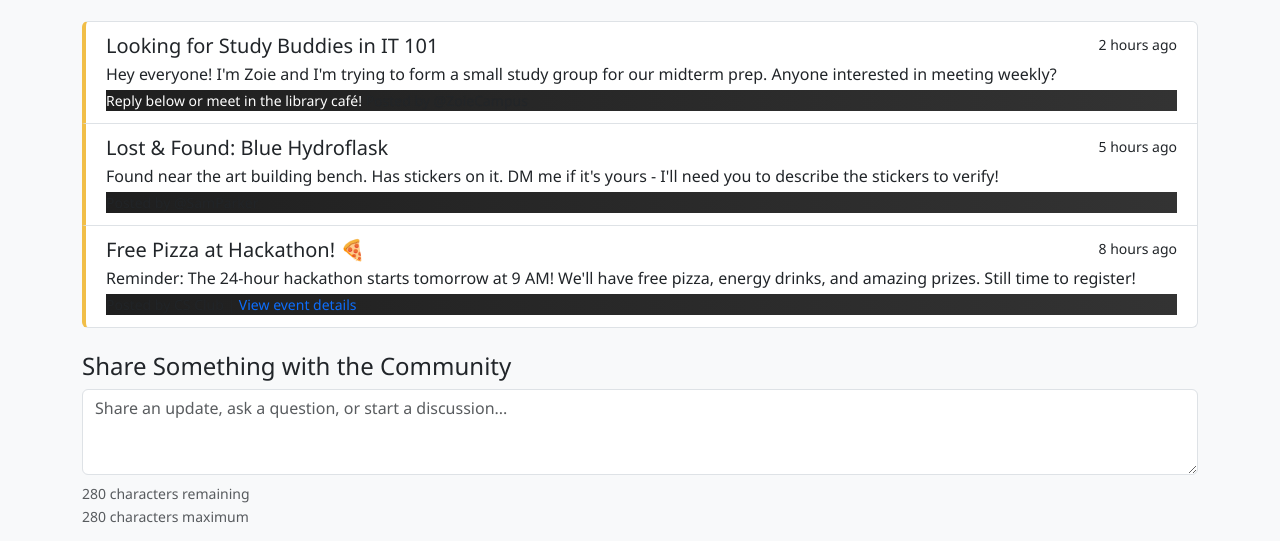
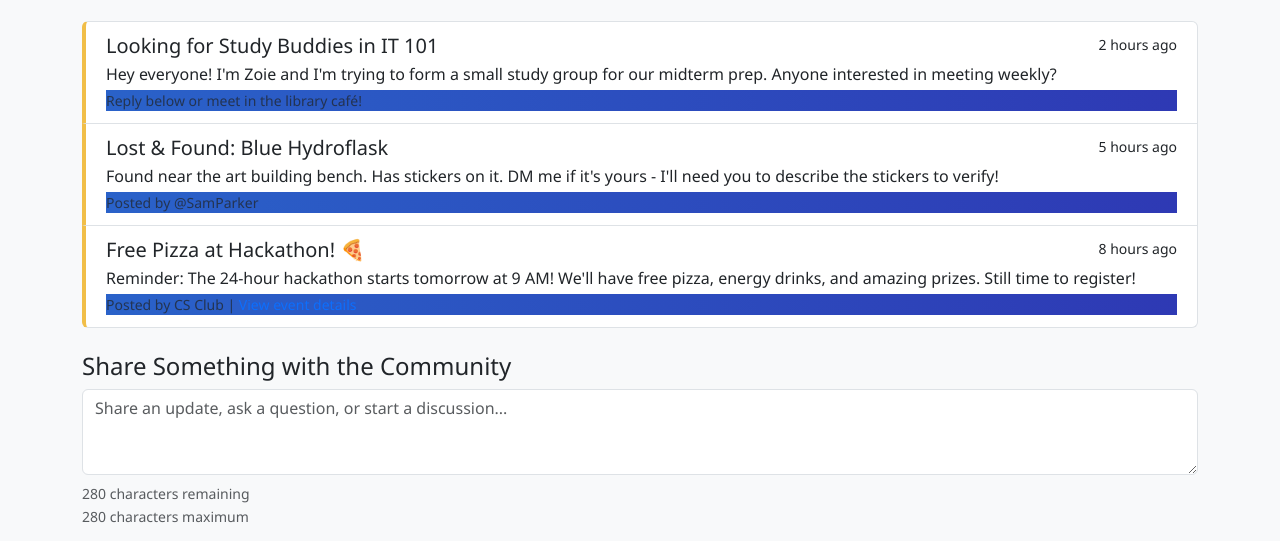
Before and after one commit to zmfirkins/campus-life-super-app, a plain HTML site: page community.html in a window 1280 px wide. Shown: the part 227-768 px from the top of the page. Drawn offline with nearby package versions, Linux system fonts and the light colour scheme.

Commit message:
Fixing coloring issues

```diff
--- a/community.html
+++ b/community.html
@@ -43,9 +43,8 @@
             <small><time datetime="2025-10-19T16:00">2 hours ago</time></small>
           </div>
           <p class="mb-1">Hey everyone! I'm Zoie and I'm trying to form a small study group for our midterm prep. Anyone interested in meeting weekly?</p>
-          <footer class="small">
+          <footer class="small text-muted">
             Reply below or meet in the library café!
-            <span class="text-muted">Posted by @ZoieCampus</span>
           </footer>
         </article>
 
--- a/css/style.css
+++ b/css/style.css
@@ -29,7 +29,7 @@ main {
 :root {
   --primary-color: #2e39b4; /* Blue*/
   --secondary-color: #F1BE48; /* Gold */
-  --dark-accent: #1f1f1f;
+  --dark-accent: #2a62c9;
   --light-bg: #f8f9fa;
 }
 
@@ -287,7 +287,7 @@ main {
 
 /* ===== FOOTER STYLES ===== */
 footer {
-  background: linear-gradient(to right, var(--dark-accent), #333);
+  background: linear-gradient(to right, var(--dark-accent), #2e39b4);
   color: white;
   margin-top: auto;
 }
```
